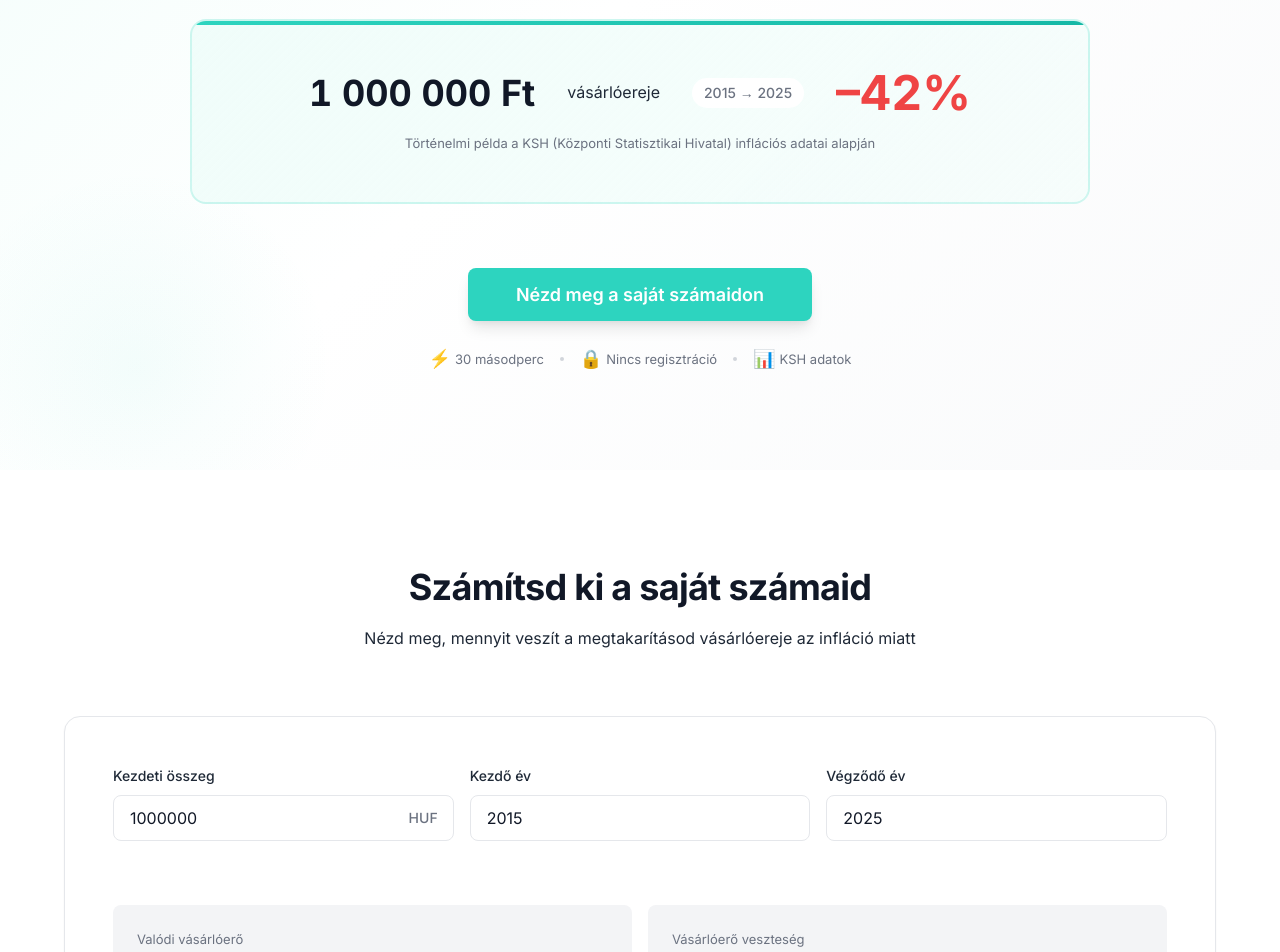
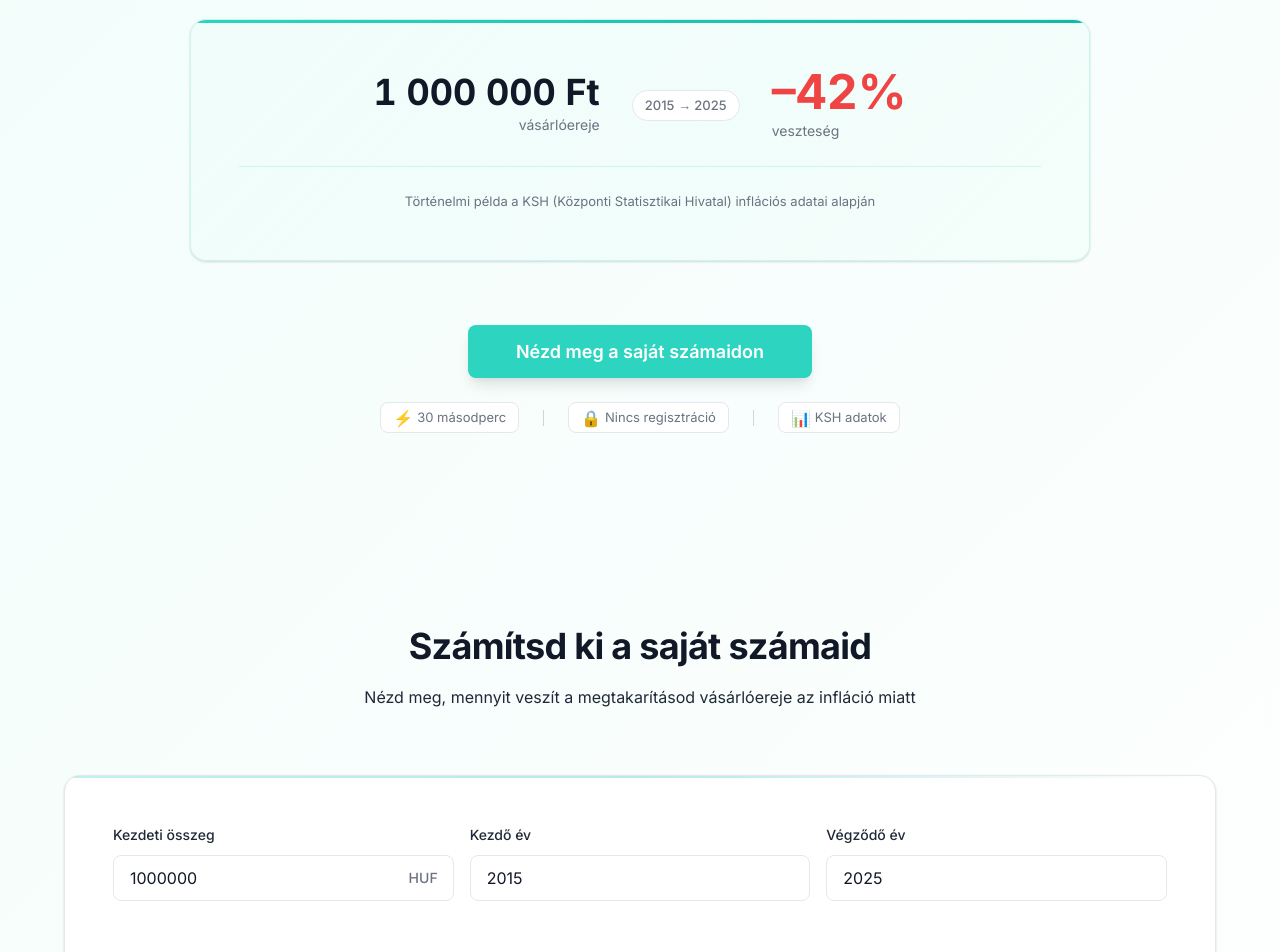
Before and after one commit to aulivis/Finapp, a Next.js app: page / in a window 1280 px wide. Shown: the part 500-1452 px from the top of the page. Built offline with nearby package versions, Linux system fonts and the light colour scheme; no server answers; the database is empty.

Commit message:
Refactor multiple components to enhance visual consistency by updating background styles to transparent, adjusting shadows, and refining layout elements. This includes changes in HeroSection, EmailSignup, LandingCalculator, and VisualExplanation components for improved design coherence.

```diff
--- a/app/page.tsx
+++ b/app/page.tsx
@@ -19,11 +19,39 @@ export default async function Home() {
   return (
     <main style={{
       minHeight: '100vh',
-      background: 'linear-gradient(to bottom, #F9FAFB 0%, #F3F4F6 100%)',
-      padding: '0'
+      background: 'linear-gradient(135deg, #F0FDFA 0%, #FFFFFF 50%, #F9FAFB 100%)',
+      padding: '0',
+      position: 'relative',
+      overflow: 'hidden'
     }}>
+      {/* Decorative background elements - matching hero section */}
+      <div style={{
+        position: 'absolute',
+        top: '-20%',
+        right: '-10%',
+        width: '600px',
+        height: '600px',
+        background: 'radial-gradient(circle, rgba(45, 212, 191, 0.08) 0%, transparent 70%)',
+        borderRadius: '50%',
+        pointerEvents: 'none',
+        zIndex: 0
+      }} />
+      <div style={{
+        position: 'absolute',
+        bottom: '20%',
+        left: '-5%',
+        width: '400px',
+        height: '400px',
+        background: 'radial-gradient(circle, rgba(45, 212, 191, 0.05) 0%, transparent 70%)',
+        borderRadius: '50%',
+        pointerEvents: 'none',
+        zIndex: 0
+      }} />
+
       {/* Hero and Calculator sections - Client component for state management */}
-      <LandingPageClient />
+      <div style={{ position: 'relative', zIndex: 1 }}>
+        <LandingPageClient />
+      </div>
 
       {/* Footer with Disclaimers */}
       <FooterDisclaimer />
--- a/components/HeroSection.tsx
+++ b/components/HeroSection.tsx
@@ -65,33 +65,12 @@ export default function HeroSection() {
       ref={sectionRef}
       className="hero-section"
       style={{
-        background: 'linear-gradient(135deg, #F0FDFA 0%, #FFFFFF 50%, #F9FAFB 100%)',
+        backgroundColor: 'transparent',
         padding: isMobile ? `${spacing['4xl']} 0 ${spacing['5xl']} 0` : `${spacing['5xl']} 0 ${spacing['5xl']} 0`,
         position: 'relative',
         overflow: 'hidden'
       }}
     >
-      {/* Decorative background elements */}
-      <div style={{
-        position: 'absolute',
-        top: '-20%',
-        right: '-10%',
-        width: '600px',
-        height: '600px',
-        background: 'radial-gradient(circle, rgba(45, 212, 191, 0.08) 0%, transparent 70%)',
-        borderRadius: '50%',
-        pointerEvents: 'none'
-      }} />
-      <div style={{
-        position: 'absolute',
-        bottom: '-10%',
-        left: '-5%',
-        width: '400px',
-        height: '400px',
-        background: 'radial-gradient(circle, rgba(45, 212, 191, 0.05) 0%, transparent 70%)',
-        borderRadius: '50%',
-        pointerEvents: 'none'
-      }} />
 
       <div style={{
         maxWidth: '1200px',
@@ -143,11 +122,12 @@ export default function HeroSection() {
           <div style={{
             marginBottom: spacing['4xl'],
             padding: isMobile ? spacing['2xl'] : spacing['3xl'],
-            background: `linear-gradient(135deg, ${colors.primaryLight} 0%, rgba(240, 253, 250, 0.5) 100%)`,
+            background: `linear-gradient(135deg, ${colors.primaryLight} 0%, rgba(240, 253, 250, 0.6) 100%)`,
             borderRadius: borderRadius.xl,
-            border: `2px solid ${colors.primaryBorder}`,
+            border: `1px solid ${colors.primaryBorder}`,
             position: 'relative',
-            overflow: 'hidden'
+            overflow: 'hidden',
+            boxShadow: shadows.md
           }}>
             {/* Decorative accent */}
             <div style={{
@@ -155,7 +135,7 @@ export default function HeroSection() {
               top: 0,
               left: 0,
               right: 0,
-              height: '4px',
+              height: '3px',
               background: `linear-gradient(90deg, ${colors.primary} 0%, ${colors.primaryHover} 100%)`
             }} />
 
@@ -168,6 +148,12 @@ export default function HeroSection() {
               flexWrap: 'wrap'
             }}>
               <div style={{
+                display: 'flex',
+                flexDirection: 'column',
+                alignItems: isMobile ? 'center' : 'flex-end',
+                gap: spacing.xs
+              }}>
+                <div style={{
                   fontSize: isMobile ? typography.fontSize['3xl'] : typography.fontSize['5xl'],
                   fontWeight: typography.fontWeight.bold,
                   color: colors.text.primary,
@@ -177,22 +163,31 @@ export default function HeroSection() {
                   {formatCurrency(EXAMPLE_AMOUNT)}
                 </div>
                 <div style={{
-                fontSize: isMobile ? typography.fontSize.base : typography.fontSize.lg,
-                color: colors.text.secondary,
+                  fontSize: isMobile ? typography.fontSize.sm : typography.fontSize.base,
+                  color: colors.text.muted,
                   fontWeight: typography.fontWeight.normal
                 }}>
                   vásárlóereje
                 </div>
+              </div>
               <div style={{
-                fontSize: isMobile ? typography.fontSize.sm : typography.fontSize.base,
+                fontSize: isMobile ? typography.fontSize.xs : typography.fontSize.sm,
                 color: colors.text.muted,
                 padding: `${spacing.xs} ${spacing.md}`,
                 backgroundColor: colors.background.paper,
                 borderRadius: borderRadius.full,
-                fontWeight: typography.fontWeight.medium
+                fontWeight: typography.fontWeight.medium,
+                border: `1px solid ${colors.gray[200]}`,
+                whiteSpace: 'nowrap'
               }}>
                 {EXAMPLE_START_YEAR} → {EXAMPLE_END_YEAR}
               </div>
+              <div style={{
+                display: 'flex',
+                flexDirection: 'column',
+                alignItems: isMobile ? 'center' : 'flex-start',
+                gap: spacing.xs
+              }}>
                 <div style={{
                   fontSize: isMobile ? typography.fontSize['4xl'] : typography.fontSize['6xl'],
                   fontWeight: typography.fontWeight.bold,
@@ -202,12 +197,23 @@ export default function HeroSection() {
                 }} className="tabular-nums">
                   –{lossPercentage}%
                 </div>
+                <div style={{
+                  fontSize: isMobile ? typography.fontSize.sm : typography.fontSize.base,
+                  color: colors.text.muted,
+                  fontWeight: typography.fontWeight.normal
+                }}>
+                  veszteség
+                </div>
+              </div>
             </div>
             <div style={{
-              marginTop: spacing.lg,
+              marginTop: spacing.xl,
+              paddingTop: spacing.xl,
+              borderTop: `1px solid ${colors.primaryBorder}`,
               fontSize: typography.fontSize.sm,
               color: colors.text.muted,
-              fontWeight: typography.fontWeight.normal
+              fontWeight: typography.fontWeight.normal,
+              textAlign: 'center'
             }}>
               Történelmi példa a KSH (Központi Statisztikai Hivatal) inflációs adatai alapján
             </div>
@@ -253,48 +259,58 @@ export default function HeroSection() {
             flexDirection: isMobile ? 'column' : 'row',
             alignItems: 'center',
             justifyContent: 'center',
-            gap: spacing.lg,
+            gap: isMobile ? spacing.md : spacing.xl,
             fontSize: typography.fontSize.sm,
             color: colors.text.muted,
-            fontWeight: typography.fontWeight.normal,
+            fontWeight: typography.fontWeight.medium,
             flexWrap: 'wrap'
           }}>
             <div style={{
               display: 'flex',
               alignItems: 'center',
-              gap: spacing.xs
+              gap: spacing.xs,
+              padding: `${spacing.xs} ${spacing.md}`,
+              backgroundColor: colors.background.paper,
+              borderRadius: borderRadius.md,
+              border: `1px solid ${colors.gray[200]}`
             }}>
-              <span style={{ fontSize: '18px' }}>⚡</span>
+              <span style={{ fontSize: '16px', lineHeight: 1 }}>⚡</span>
               <span>30 másodperc</span>
             </div>
             <div style={{
               display: isMobile ? 'none' : 'block',
-              width: '4px',
-              height: '4px',
-              borderRadius: '50%',
+              width: '1px',
+              height: '16px',
               backgroundColor: colors.gray[300]
             }} />
             <div style={{
               display: 'flex',
               alignItems: 'center',
-              gap: spacing.xs
+              gap: spacing.xs,
+              padding: `${spacing.xs} ${spacing.md}`,
+              backgroundColor: colors.background.paper,
+              borderRadius: borderRadius.md,
+              border: `1px solid ${colors.gray[200]}`
             }}>
-              <span style={{ fontSize: '18px' }}>🔒</span>
+              <span style={{ fontSize: '16px', lineHeight: 1 }}>🔒</span>
               <span>Nincs regisztráció</span>
             </div>
             <div style={{
               display: isMobile ? 'none' : 'block',
-              width: '4px',
-              height: '4px',
-              borderRadius: '50%',
+              width: '1px',
+              height: '16px',
               backgroundColor: colors.gray[300]
             }} />
             <div style={{
               display: 'flex',
               alignItems: 'center',
-              gap: spacing.xs
+              gap: spacing.xs,
+              padding: `${spacing.xs} ${spacing.md}`,
+              backgroundColor: colors.background.paper,
+              borderRadius: borderRadius.md,
+              border: `1px solid ${colors.gray[200]}`
             }}>
-              <span style={{ fontSize: '18px' }}>📊</span>
+              <span style={{ fontSize: '16px', lineHeight: 1 }}>📊</span>
               <span>KSH adatok</span>
             </div>
           </div>
--- a/components/LandingCalculator.tsx
+++ b/components/LandingCalculator.tsx
@@ -178,7 +178,7 @@ export default function LandingCalculator({
       ref={sectionRef}
       id="calculator-section"
       style={{
-        backgroundColor: colors.background.paper,
+        backgroundColor: 'transparent',
         padding: isMobile ? `${spacing['4xl']} 0` : `${spacing['5xl']} 0`,
         scrollMarginTop: '80px',
         position: 'relative'
@@ -217,14 +217,26 @@ export default function LandingCalculator({
           </p>
         </div>
 
-        {/* Calculator Container - No Card, just clean layout */}
+        {/* Calculator Container */}
         <div style={{
           backgroundColor: colors.background.paper,
           borderRadius: borderRadius.xl,
           padding: isMobile ? spacing['2xl'] : spacing['3xl'],
           border: `1px solid ${colors.gray[200]}`,
-          boxShadow: shadows.sm
+          boxShadow: shadows.md,
+          position: 'relative',
+          overflow: 'hidden'
         }}>
+          {/* Subtle accent line */}
+          <div style={{
+            position: 'absolute',
+            top: 0,
+            left: 0,
+            right: 0,
+            height: '2px',
+            background: `linear-gradient(90deg, ${colors.primary} 0%, ${colors.primaryHover} 50%, transparent 100%)`,
+            opacity: 0.3
+          }} />
           {/* Inputs Section */}
           <div style={{
             marginBottom: spacing['3xl']
@@ -449,19 +461,20 @@ export default function LandingCalculator({
               {/* Summary Message - More prominent */}
               <div style={{
                 padding: spacing['2xl'],
-                background: `linear-gradient(135deg, ${colors.primaryLight} 0%, rgba(240, 253, 250, 0.8) 100%)`,
+                background: `linear-gradient(135deg, ${colors.primaryLight} 0%, rgba(240, 253, 250, 0.7) 100%)`,
                 borderRadius: borderRadius.lg,
-                border: `2px solid ${colors.primaryBorder}`,
+                border: `1px solid ${colors.primaryBorder}`,
                 textAlign: 'center',
                 position: 'relative',
-                overflow: 'hidden'
+                overflow: 'hidden',
+                boxShadow: shadows.sm
               }}>
                 <div style={{
                   position: 'absolute',
                   top: 0,
                   left: 0,
                   right: 0,
-                  height: '3px',
+                  height: '2px',
                   background: `linear-gradient(90deg, ${colors.primary} 0%, ${colors.primaryHover} 100%)`
                 }} />
                 <p style={{
```
Also changed, not shown: components/ContextualComparison.tsx (+5 -4 lines), components/EmailSignup.tsx (+23 -24 lines), components/VisualExplanation.tsx (+32 -12 lines), components/ui/StatCard.tsx (+6 -3 lines), app/globals.css (line endings or trailing spaces). Lines whose indentation alone changed are shown as unchanged.
